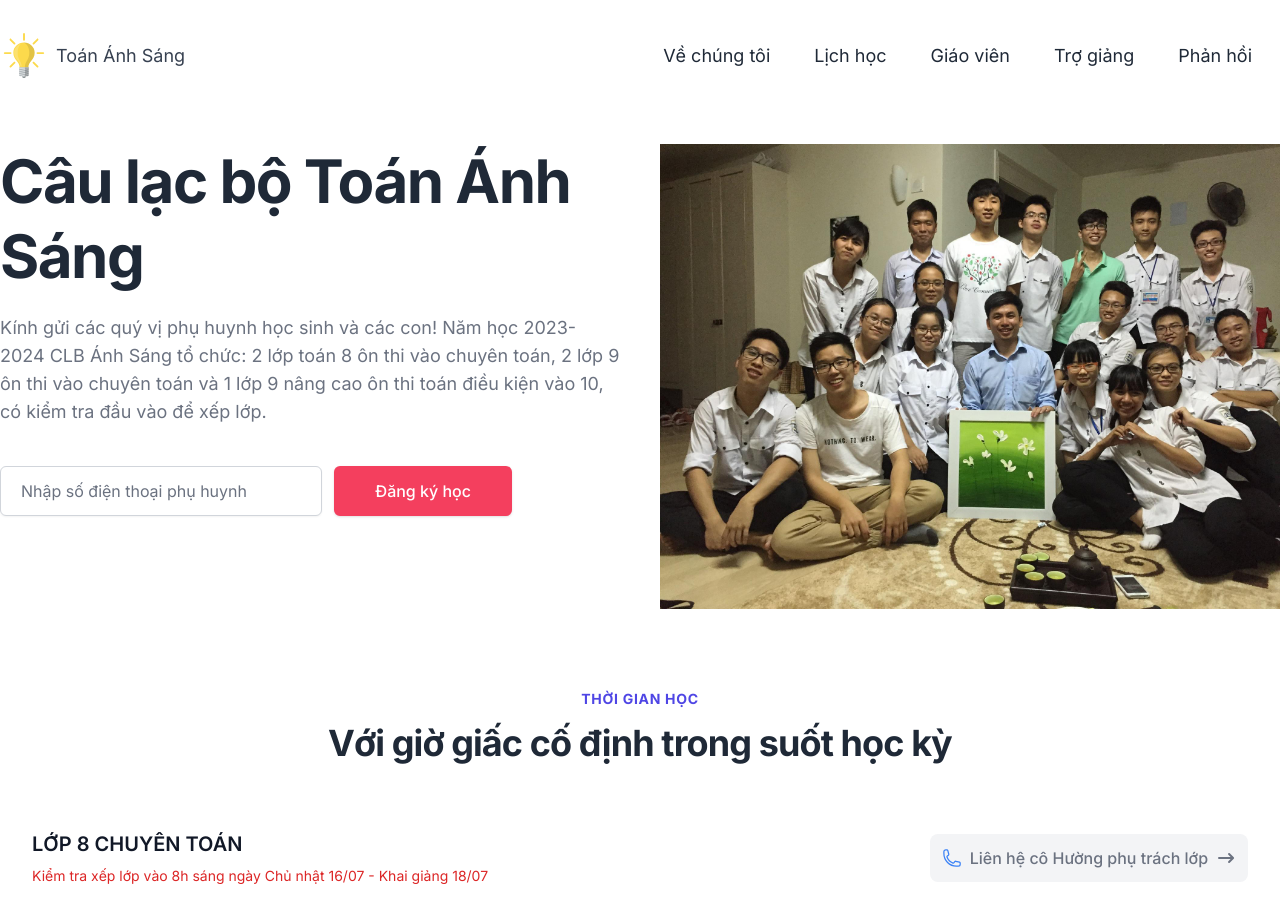
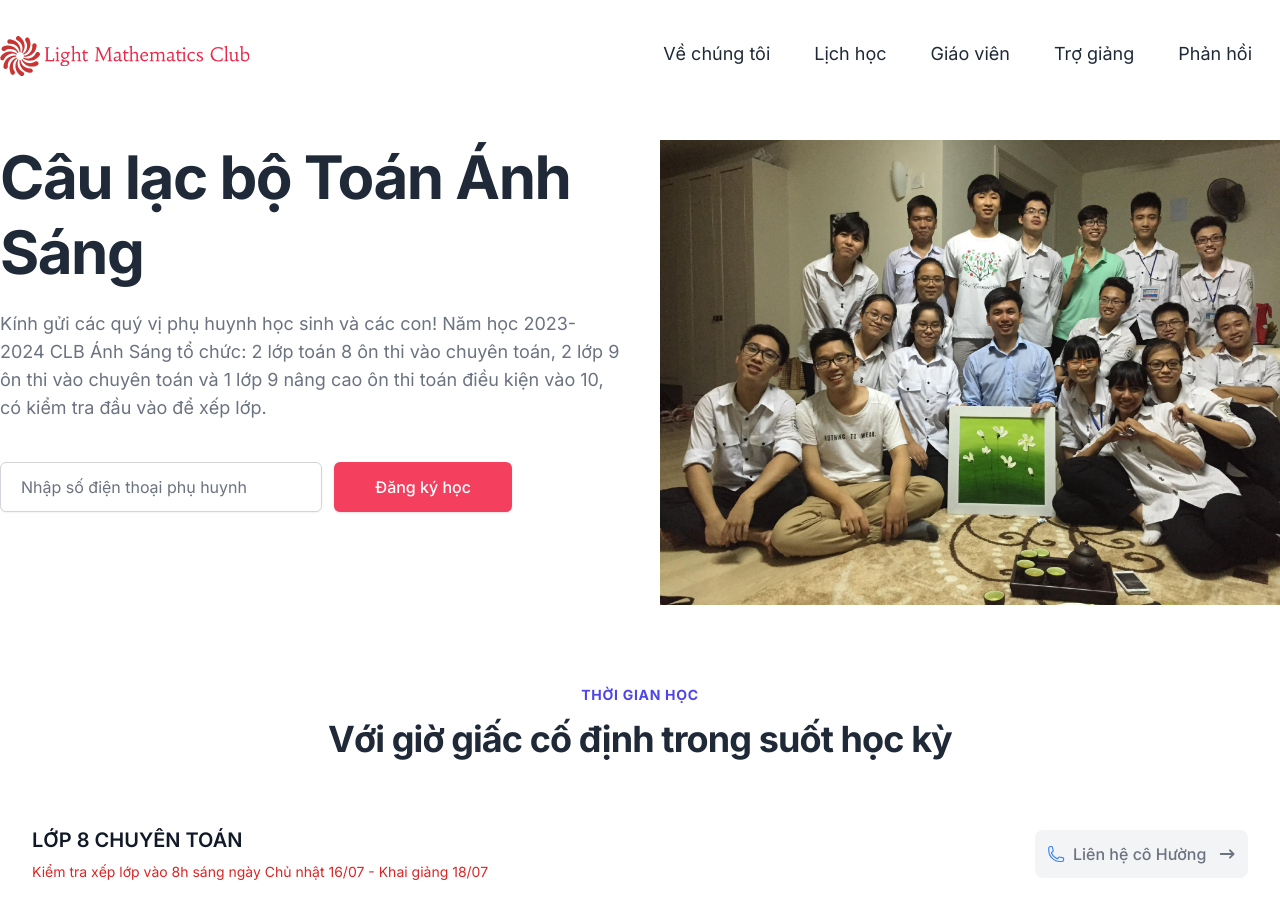
Before and after one commit to linhpksw/tuyensinh, a Next.js app: page / in a window 1280 px wide. Shown: the top 911 px of the page. Built offline with nearby package versions, Linux system fonts and the light colour scheme.

Commit message:
update logo

```diff
--- a/components/MyModal.jsx
+++ b/components/MyModal.jsx
@@ -137,8 +137,6 @@ export default function MyModal({ onClose, registerPhone }) {
 
         } catch (error) {
             console.err(error);
-        } finally {
-            setIsLoading(false);
         }
     }
 
--- a/components/NavBar.jsx
+++ b/components/NavBar.jsx
@@ -13,13 +13,8 @@ const Navbar = () => {
                     {({ open }) => (
                         <>
                             <div className='flex flex-wrap items-center justify-between w-full lg:w-auto'>
-                                <Link href='/'>
-                                    <div className='flex items-center gap-2'>
-
-                                        <Image src='/img/logo.svg' alt='logo' width='48' height='48' />
-
-                                        <span className='text-lg text-gray-700'>Toán Ánh Sáng</span>
-                                    </div>
+                                <Link href='/' className='mt-1'>
+                                    <Image src='/img/logo.svg' alt='logo' width='250' height='250' />
                                 </Link>
 
                                 <Disclosure.Button
--- a/components/TimeTable.jsx
+++ b/components/TimeTable.jsx
@@ -19,7 +19,7 @@ const TimeTable = () => {
                     teacher: 'PGS-TS Phùng Văn Mạnh',
                 }
             ],
-            contact: 'Liên hệ cô Hường phụ trách lớp',
+            contact: 'Liên hệ cô Hường',
             phone: '0362860970'
         },
         {
@@ -57,7 +57,7 @@ const TimeTable = () => {
                     teacher: 'PGS-TS Phùng Văn Mạnh',
                 }
             ],
-            contact: 'Liên hệ cô Hường phụ trách lớp',
+            contact: 'Liên hệ cô Hường',
             phone: '0362860970'
         },
         {
```
Also changed, not shown: public/img/logo.svg, 1 other file (tests, documents, lock files or other folders).
